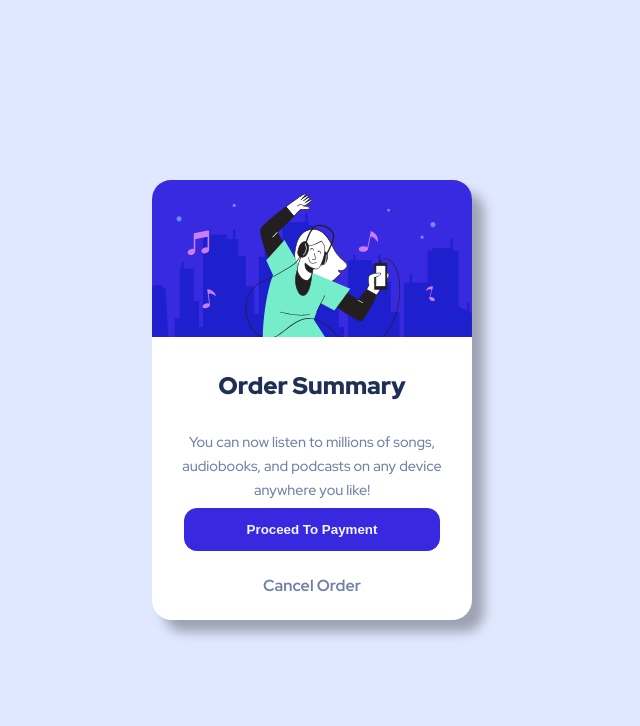
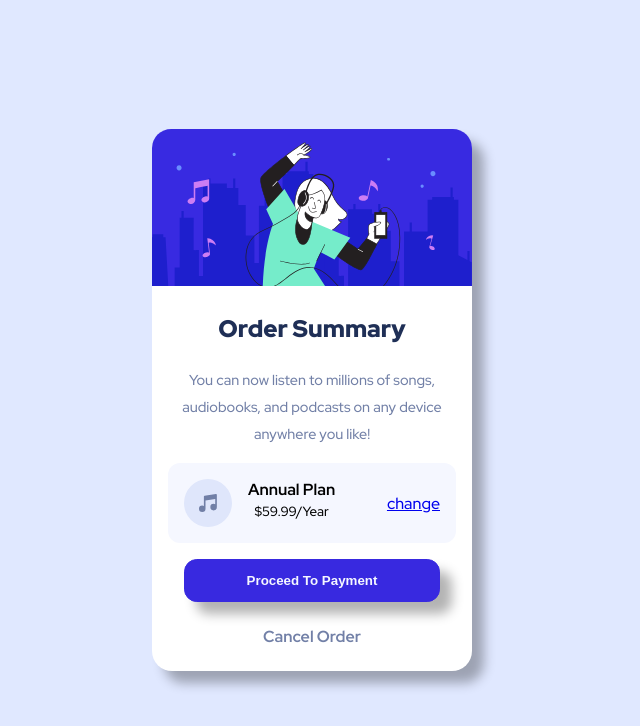
Before and after one commit to kesavan-webdev/order-summary-component-challenge-main, a plain HTML site: page index.html in a window 1280 px wide. Shown: the whole page, without its empty margins (328-968 px from the left). Drawn offline with Linux system fonts and the light colour scheme.

Commit message:
created a payment container

```diff
--- a/index.html
+++ b/index.html
@@ -9,6 +9,7 @@
   <link rel="icon" type="image/png" sizes="32x32" href="./images/favicon-32x32.png" />
   <!-- custom css file link -->
   <link rel="stylesheet" href="./styles/style.css">
+
   <title>Frontend Mentor | Order summary card</title>
 
 
@@ -24,6 +25,22 @@
       <p class="card-content"> You can now listen to millions of songs, audiobooks, and podcasts on any device anywhere
         you like!</p>
     </div>
+
+
+    <div class="card-pay-container">
+      <div class="text-container">
+        <img src="./images/icon-music.svg" alt="">
+        <div class="pay">
+          <p class="pay-text">annual plan</p>
+          <small class="pay-amnt">$59.99/year</small>
+        </div>
+      </div>
+      <div class="card-pay-link">
+        <a href="#">change</a>
+      </div>
+    </div>
+
+
     <div class="card-btn">
       <button>proceed to payment</button>
     </div>
--- a/styles/style.css
+++ b/styles/style.css
@@ -30,12 +30,12 @@ img{
 /* card-text-content custom style */
 .card-text-content{
     text-align: center;
-    line-height: 1.5rem;
+    line-height: 1.7rem;
 }
 .card-title{
     font-weight: 900;
     text-transform: capitalize;
-    padding: 2rem;
+    padding: 1.5rem;
     color:  hsl(223, 47%, 23%);
 }
 .card-content{
@@ -61,6 +61,7 @@ button{
     text-transform: capitalize;
     font-weight: 900;
     margin: 2% auto;
+    box-shadow: 12px 12px 12px rgba(0,0,0,0.3);
 
 }
 .card-link{
@@ -74,3 +75,30 @@ button{
    color: hsl(224, 23%, 55%);
    font-weight: 700;
 }
+.card-pay-container{
+    display: flex;
+    flex-direction: row;
+    justify-content: space-between;
+    text-align: center;
+     background-color: hsl(225, 100%, 98%);
+    align-items: center;
+    opacity:1;
+    padding: 1rem;
+    margin: 1rem;
+    border-radius: 12px;
+
+}
+.text-container{
+    display: flex;
+    flex-direction: row;
+    justify-content: space-between;
+    gap: 1rem;
+
+}
+.pay{
+    text-align: center;
+    text-transform: capitalize;
+}
+.pay-text{
+    font-weight: 700;
+}
```
